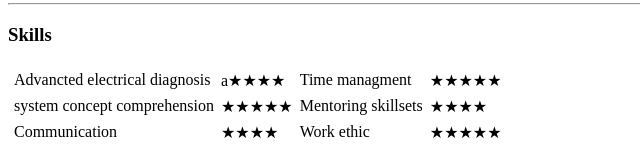
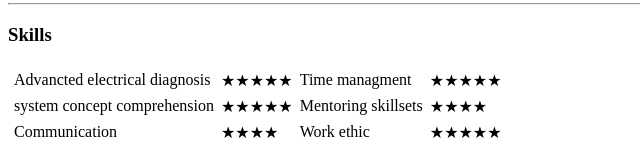
Before and after one commit to clegg318/cv, a plain HTML site: page index.html in a window 1280 px wide. Shown: the part 652-800 px from the top of the page, 0-640 px from the left. Drawn offline with Linux system fonts and the light colour scheme.

Commit message:
fixed star emoji

```diff
--- a/index.html
+++ b/index.html
@@ -47,7 +47,7 @@
     <table cellspacing="5">
       <tr>
         <td>Advancted electrical diagnosis</td>
-        <td>&#97;&#9733;&#9733;&#9733;&#9733; </td>
+        <td>&#9733;&#9733;&#9733;&#9733;&#9733; </td>
         <td>Time managment</td>
         <td>&#9733;&#9733;&#9733;&#9733;&#9733;</td>
       </tr>
```
